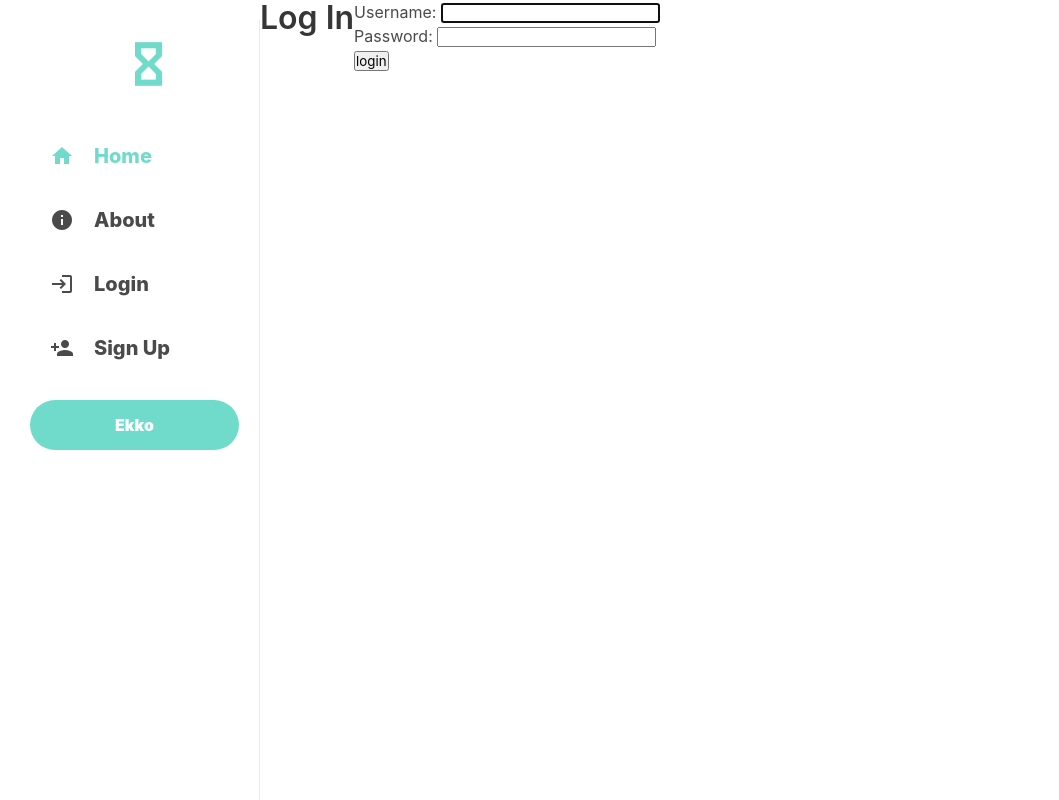
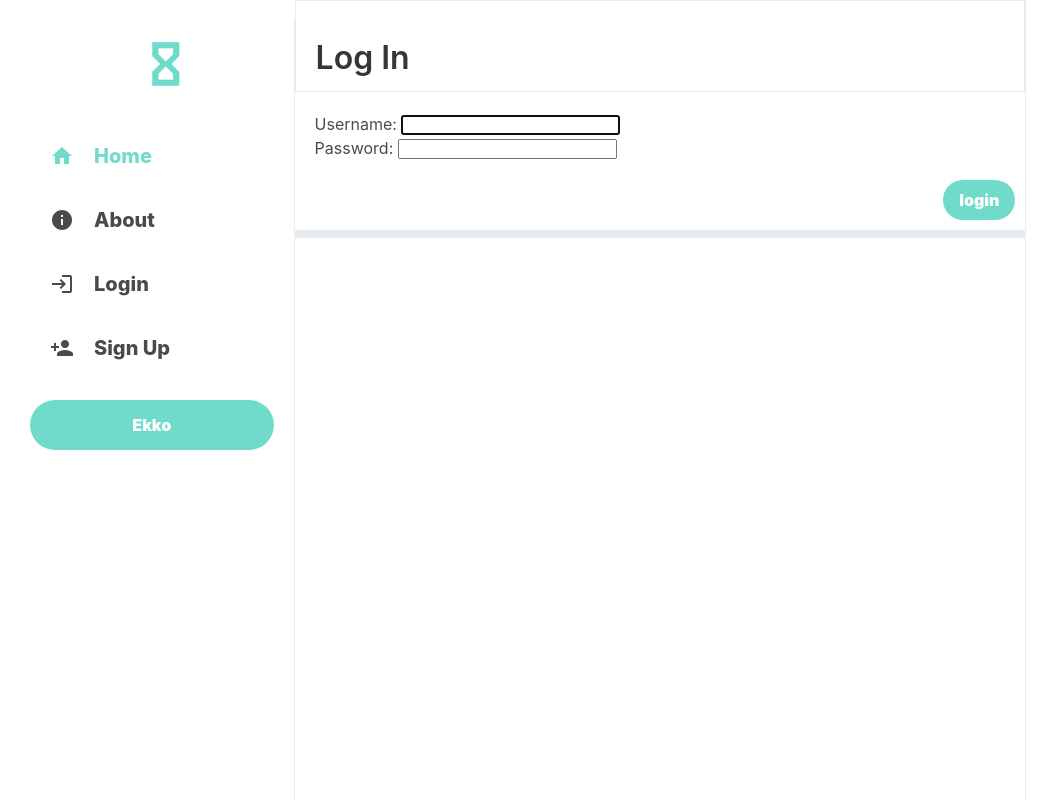
Before and after one commit to sam-aum/Echo, a Django app: page /accounts/login/ in a window 1280 px wide. Shown: the whole page, without its empty margins (0-1059 px from the left). Run offline with Django 4.2, Linux system fonts and the light colour scheme.

Commit message:
login edit

```diff
--- a/main_app/static/styles/main.css
+++ b/main_app/static/styles/main.css
@@ -14,6 +14,9 @@ body {
   margin: 20px;
 }
 
+.login-form{
+  padding: 20px;
+}
 
 /* sidebar */
 .hourglass{
--- a/main_app/templates/registration/login.html
+++ b/main_app/templates/registration/login.html
@@ -1,16 +1,22 @@
 {% extends 'base.html' %}
 
 {% block content %}
+<div class="feed">
+    <div class="feed_header">
+        <h1 class="title pt-5">Log In</h1>
+    </div>
 
-<h1 class="title">Log In</h1>
-<form method="post" action="{% url 'login' %}">
-    {% csrf_token %}
+    <div class="ekkobox login-form">
+        <form  method="post" action="{% url 'login' %}">
+            {% csrf_token %}
 
-    {{ form.as_p }}
-    <input type="submit" class="btn" value="login" />
-    <input type="hidden" name="next" value="{{ next }}" />
-</form>
+            {{ form.as_p }}
+            <input type="submit" class="button create-button" value="login" />
+            <input type="hidden" name="next" value="{{ next }}" />
+        </form>
 
+    </div>
+</div>
 
 
 {% endblock %}
```
